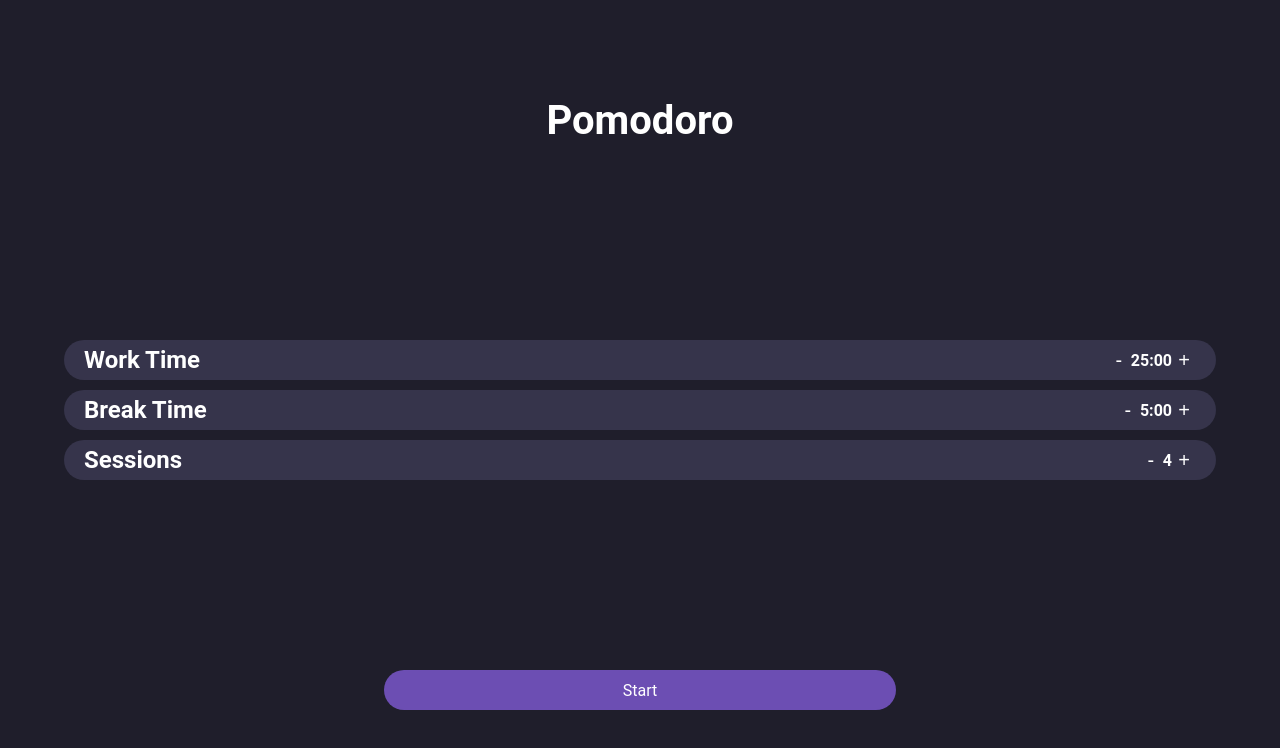
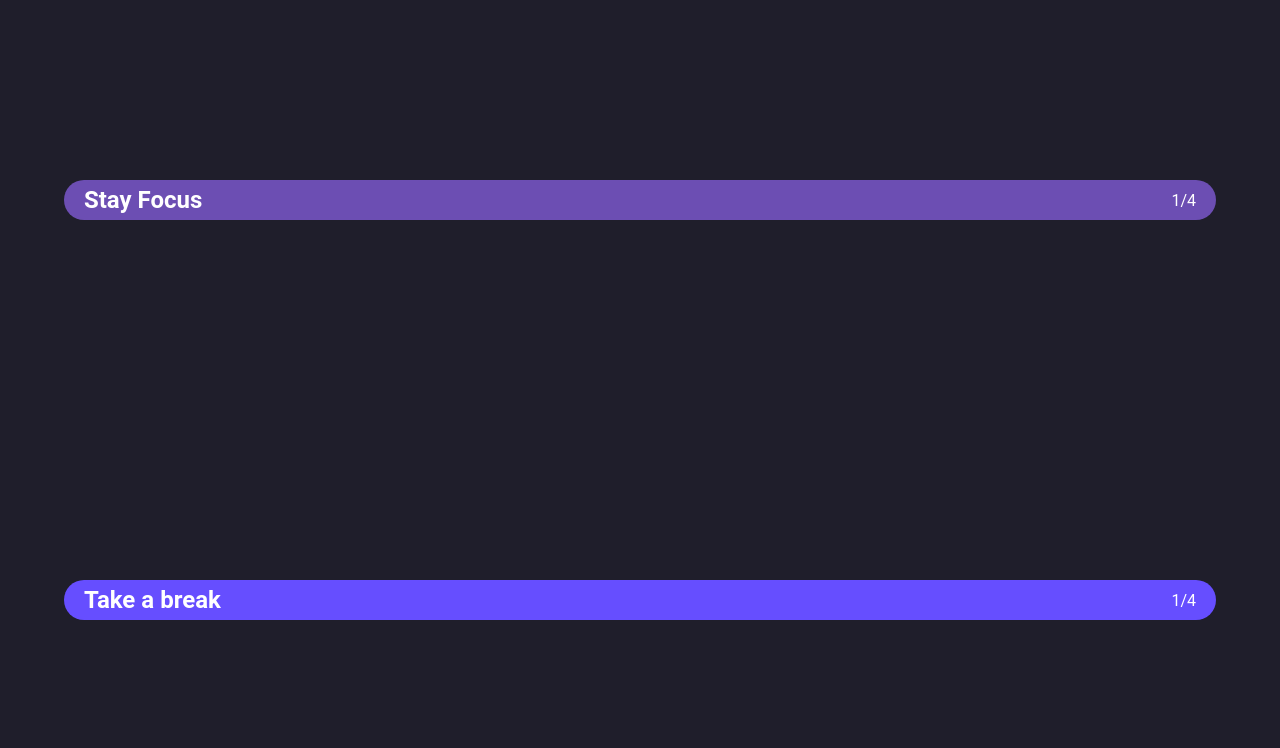
Before and after one commit to Wesley-Nunes/pomodoro, a React (Create React App) app: page / in a window 1280 px wide. Shown: the top 748 px of the page. Built offline with nearby package versions, Linux system fonts and the light colour scheme.

Commit message:
feat: Create the Subtitle component
The component renders with a subtitle and session stage received by props.
The style creates a section(card) effect.
The tests certify that the content will be present in the document.

```diff
--- a/src/App.jsx
+++ b/src/App.jsx
@@ -1,14 +1,18 @@
 import React from 'react';
 
-import StartPage from './pages/StartPage';
-
+// import StartPage from './pages/StartPage';
+import { Subtitle, PageWrapper } from './components';
 import CssReset from './CssReset';
 
 function App() {
   return (
     <>
       <CssReset />
-      <StartPage />
+      { /* <StartPage /> */ }
+      <PageWrapper>
+        <Subtitle bgColor="primary" subtitle="Stay Focus" session="1/4" />
+        <Subtitle bgColor="secondary" subtitle="Take a break" session="1/4" />
+      </PageWrapper>
     </>
   );
 }
--- /dev/null
+++ b/src/components/Subtitle/Subtitle.jsx
@@ -0,0 +1,22 @@
+import React from 'react';
+
+import PropTypes from 'prop-types';
+
+import SubtitleWrapper from './SubtitleStyle';
+
+function Subtitle({ subtitle, session, bgColor }) {
+  return (
+    <SubtitleWrapper bgColor={bgColor}>
+      <h2>{subtitle}</h2>
+      <p>{session}</p>
+    </SubtitleWrapper>
+  );
+}
+
+Subtitle.propTypes = {
+  subtitle: PropTypes.string.isRequired,
+  session: PropTypes.string.isRequired,
+  bgColor: PropTypes.string.isRequired,
+};
+
+export default Subtitle;
--- /dev/null
+++ b/src/components/Subtitle/SubtitleStyle.jsx
@@ -0,0 +1,27 @@
+import styled from 'styled-components';
+
+const bgColor = {
+  primary: '#6c4eb3',
+  secondary: '#664eff',
+};
+
+const SubtitleWrapper = styled.section`
+  display: flex;
+  flex-direction: row;
+  align-items: center;
+  justify-content: space-between;
+
+  font: 1.6rem 'Roboto', sans-serif;
+  color: #fff;
+
+  background-color: ${(props) => (bgColor[props.bgColor])};
+
+  height: 4rem;
+  width: 90vw;
+
+  padding: 0 2rem;
+
+  border-radius: 25px;
+`;
+
+export default SubtitleWrapper;
--- a/src/components/index.jsx
+++ b/src/components/index.jsx
@@ -1,4 +1,5 @@
-export { default as Title } from './Title/Title';
-export { default as Settings } from './Settings/Settings';
 export { default as Button } from './Button/Button';
 export { default as PageWrapper } from './PageWrapper/PageWrapper';
+export { default as Settings } from './Settings/Settings';
+export { default as Subtitle } from './Subtitle/Subtitle';
+export { default as Title } from './Title/Title';
```
Also changed, not shown: 1 other file (tests, documents, lock files or other folders).
